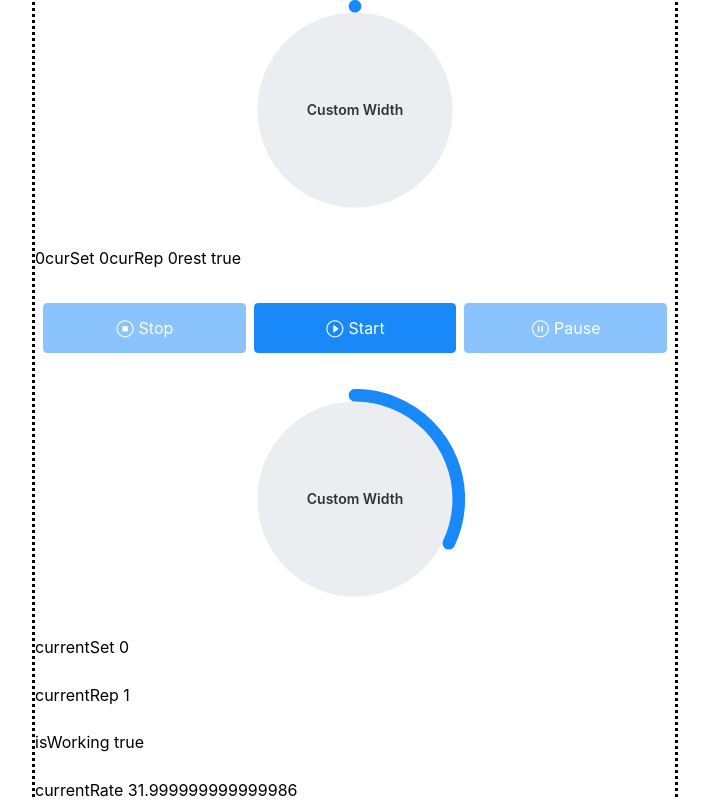
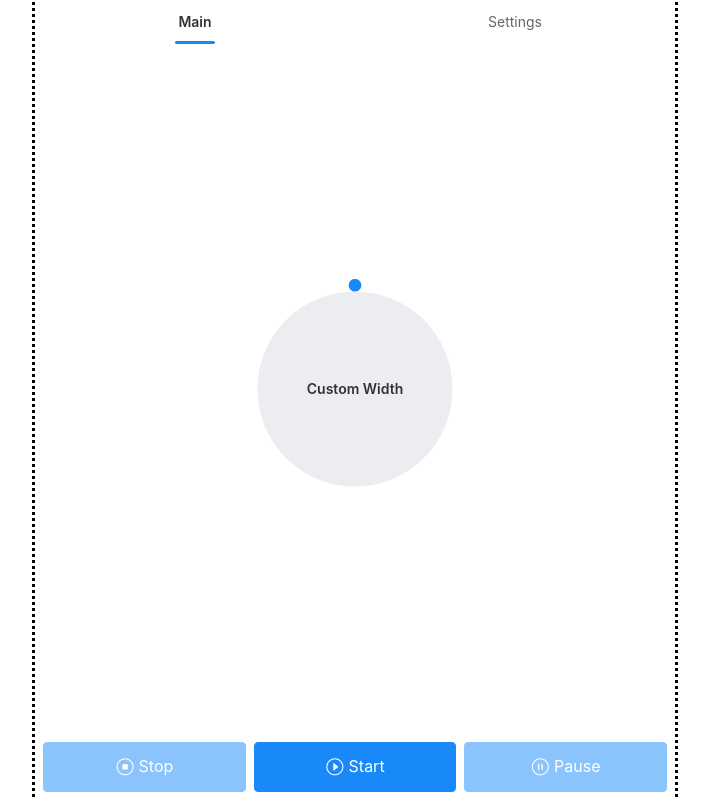
Before and after one commit to d-kuznetsov/wpb, a Vue app: page / in a window 1280 px wide. Shown: the whole page, without its empty margins (285-994 px from the left). Built offline with nearby package versions, Linux system fonts and the light colour scheme.

Commit message:
use tabs and some refactoring

```diff
--- a/src/App.vue
+++ b/src/App.vue
@@ -1,95 +1,25 @@
 <script>
-import { ref, computed, reactive, watch } from 'vue';
-import settings from './lib/settings';
-import { ExserciseIterator } from './lib';
-import Circle from './components/progress/Circle.vue';
-import ControlPanel from './components/ControlPanel.vue';
 import MainTab from './components/MainTab.vue';
+import Tabs from './components/Tabs.vue';
 
 export default {
   components: {
-    Circle,
-    ControlPanel,
     MainTab,
-  },
-  setup() {
-    const tick = ref(0);
-    const incrementTick = () => {
-      tick.value++;
-    };
-
-    const ei = reactive(new ExserciseIterator(settings.sets));
-    const currentRate = ref(0);
-
-    const currentState = ref('init');
-    const onStop = () => {
-      currentState.value = 'init';
-      ei.reset();
-      currentRate.value = 0;
-    };
-    const onStart = () => {
-      currentState.value = 'run';
-    };
-    const onPause = () => {
-      currentState.value = 'pause';
-    };
-    let lock = computed(() => {
-      return currentState.value !== 'run';
-    });
-
-    setInterval(() => {
-      if (!lock.value) {
-        incrementTick();
-      }
-    }, settings.tick);
-
-    const rate = 100;
-
-    const getRateStep = (sec) => {
-      return (rate * settings.tick) / sec;
-    };
-    let rateStep = getRateStep(ei.next().value);
-
-    watch(tick, () => {
-      currentRate.value += rateStep;
-      if (currentRate.value > rate) {
-        const it = ei.next();
-        if (it.done) {
-          //toggleLock();
-          currentState.value = 'init';
-          return;
-        }
-        rateStep = getRateStep(it.value);
-        currentRate.value = 0;
-      }
-    });
-
-    return {
-      onStop,
-      onStart,
-      onPause,
-      rate,
-      currentRate,
-      currentState,
-      ei,
-    };
+    Tabs,
   },
 };
 </script>
 
 <template>
   <div class="App">
-    <Circle :rate="rate" :current-rate="currentRate" />
-    <div>
-      <span> {{ currentRate }}</span>
-      <span>curSet {{ ei.curSet }}</span>
-      <span>curRep {{ ei.curRep }}</span>
-      <span>rest {{ ei.rest }}</span>
-    </div>
-    <ControlPanel :state="currentState" @stop="onStop" @start="onStart" @pause="onPause" />
-    <MainTab />
+    <Tabs>
+      <template v-slot:main>
+        <MainTab />
+      </template>
+    </Tabs>
   </div>
 </template>
+
 <style lang="postcss">
 .App {
   display: flex;
--- a/src/components/MainTab.vue
+++ b/src/components/MainTab.vue
@@ -1,6 +1,7 @@
 <script>
 import { ref, computed, watch } from 'vue';
 import Circle from './progress/Circle.vue';
+import ControlPanel from './ControlPanel.vue';
 import settings from '../lib/settings';
 
 const PERIOD = 40;
@@ -8,6 +9,7 @@ const PERIOD = 40;
 export default {
   components: {
     Circle,
+    ControlPanel,
   },
   props: {
     sets: {
@@ -15,7 +17,7 @@ export default {
     },
   },
   setup(props) {
-    const state = ref('run');
+    const state = ref('init');
     const isTickLocked = computed(() => state.value !== 'run');
     const tick = ref(false);
     setInterval(() => {
@@ -33,6 +35,20 @@ export default {
       return (100 * PERIOD) / (duration * 1000);
     });
     const currentRate = ref(0);
+
+    const onStop = () => {
+      state.value = 'init';
+      currentSet.value = 0;
+      currentRep.value = 0;
+      isWorking.value = true;
+      currentRate.value = 0;
+    };
+    const onStart = () => {
+      state.value = 'run';
+    };
+    const onPause = () => {
+      state.value = 'pause';
+    };
 
     watch(tick, () => {
       currentRate.value += step.value;
@@ -59,19 +75,35 @@ export default {
     });
 
     return {
+      state,
       currentSet,
       currentRep,
       isWorking,
       currentRate,
+      onStop,
+      onStart,
+      onPause,
     };
   },
 };
 </script>
 
 <template>
-  <Circle :rate="100" :current-rate="currentRate" />
-  <div>currentSet {{ currentSet }}</div>
-  <div>currentRep {{ currentRep }}</div>
-  <div>isWorking {{ isWorking }}</div>
-  <div>currentRate {{ currentRate }}</div>
+  <div class="MainTab">
+    <Circle :rate="100" :current-rate="currentRate" class="MainTab__progress-bar" />
+    <ControlPanel :state="state" @stop="onStop" @start="onStart" @pause="onPause" />
+  </div>
 </template>
+
+<style lang="postcss">
+.MainTab {
+  display: flex;
+  flex-direction: column;
+  justify-content: space-between;
+  height: 100%;
+
+  &__progress-bar {
+    flex: 1;
+  }
+}
+</style>
--- a/src/components/progress/Circle.vue
+++ b/src/components/progress/Circle.vue
@@ -36,5 +36,6 @@ export default {
 .Circle {
   display: flex;
   justify-content: center;
+  align-items: center;
 }
 </style>
```
